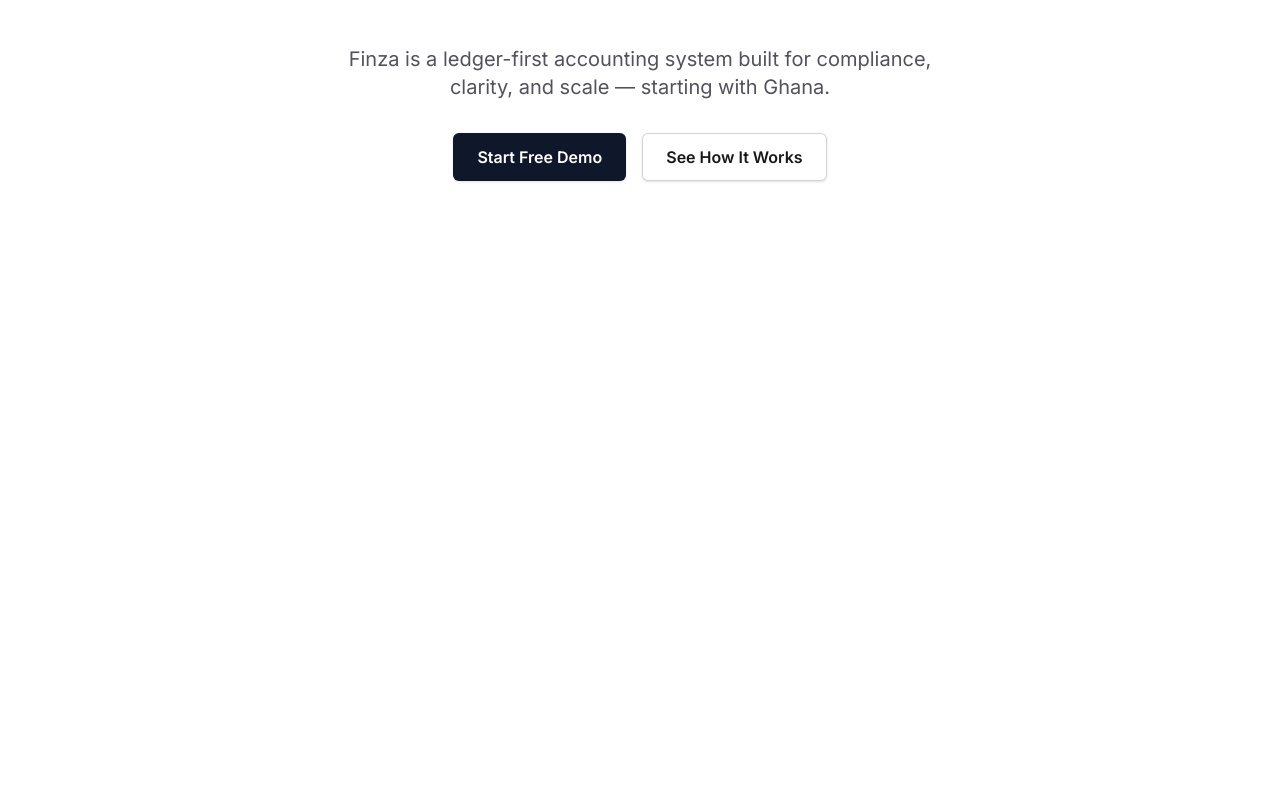
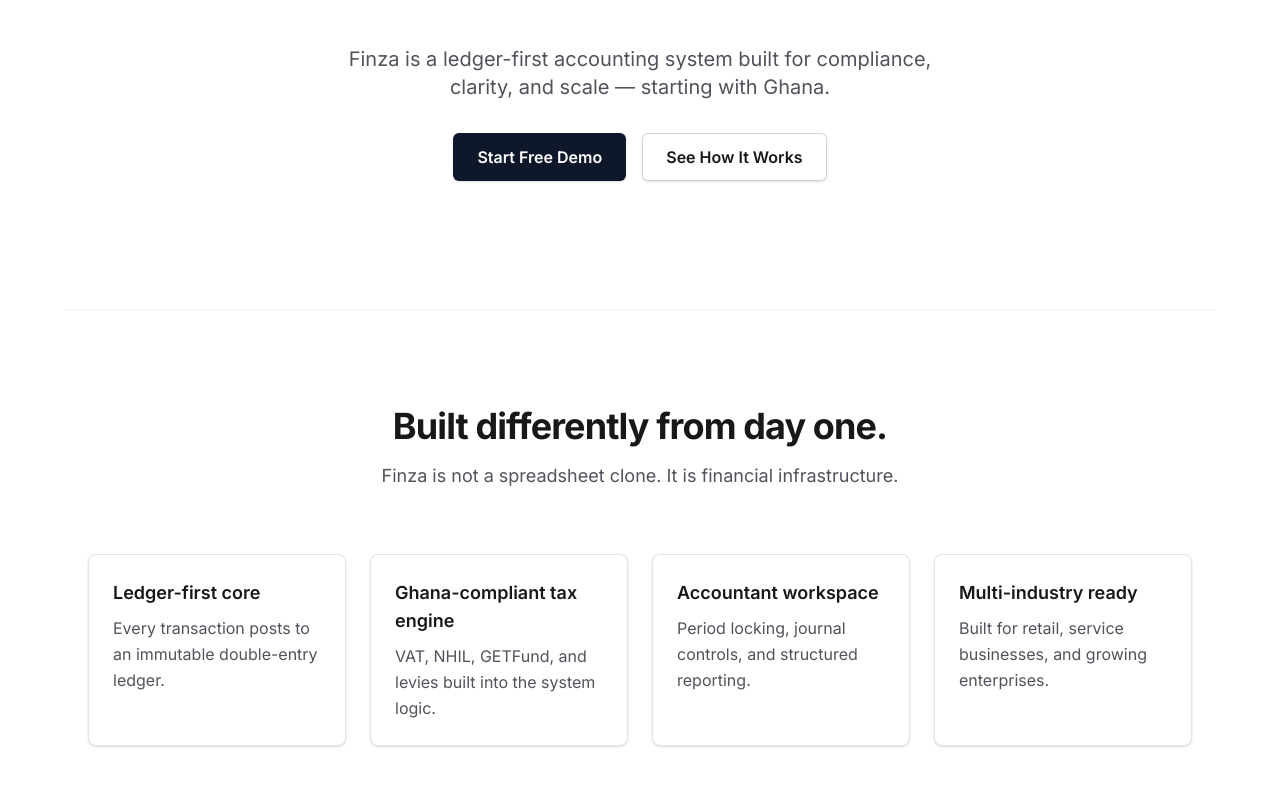
Before and after one commit to collinsadu0921-netizen/finzamarketing, a Next.js app: page / in a window 1280 px wide. Shown: the part 413-1198 px from the top of the page. Before the commit the page ends 800 px from the top, so only its background shows below. Built offline with nearby package versions, Linux system fonts and the light colour scheme.

Commit message:
Update page.tsx

```diff
--- a/src/app/page.tsx
+++ b/src/app/page.tsx
@@ -2,10 +2,31 @@
 import { Container } from "@/components/container";
 
 export default function Home() {
+  const features = [
+    {
+      title: "Ledger-first core",
+      description: "Every transaction posts to an immutable double-entry ledger.",
+    },
+    {
+      title: "Ghana-compliant tax engine",
+      description: "VAT, NHIL, GETFund, and levies built into the system logic.",
+    },
+    {
+      title: "Accountant workspace",
+      description: "Period locking, journal controls, and structured reporting.",
+    },
+    {
+      title: "Multi-industry ready",
+      description: "Built for retail, service businesses, and growing enterprises.",
+    },
+  ];
+
   return (
-    <main className="flex flex-col items-center text-center">
-      <div className="py-32 w-full">
-        <div className="mx-auto max-w-[800px] space-y-8">
+    <main className="flex flex-col">
+      {/* Hero Section */}
+      <section className="py-32 w-full">
+        <Container>
+          <div className="mx-auto max-w-[800px] space-y-8 text-center flex flex-col items-center">
             <h1 className="text-4xl font-bold tracking-tight text-zinc-900 sm:text-6xl leading-tight">
               Modern accounting infrastructure for serious African businesses.
             </h1>
@@ -27,7 +48,38 @@
               </Link>
             </div>
           </div>
+        </Container>
+      </section>
+
+      {/* Why Finza Section */}
+      <section className="py-24 bg-white border-t border-zinc-100">
+        <Container>
+          <div className="text-center max-w-2xl mx-auto mb-16 space-y-4">
+            <h2 className="text-3xl font-bold tracking-tight text-zinc-900 sm:text-4xl">
+              Built differently from day one.
+            </h2>
+            <p className="text-lg text-zinc-600">
+              Finza is not a spreadsheet clone. It is financial infrastructure.
+            </p>
           </div>
+
+          <div className="grid grid-cols-1 md:grid-cols-2 lg:grid-cols-4 gap-6">
+            {features.map((feature) => (
+              <div
+                key={feature.title}
+                className="flex flex-col p-6 rounded-lg border border-zinc-200 bg-white shadow-sm"
+              >
+                <h3 className="text-lg font-semibold text-zinc-900 mb-2">
+                  {feature.title}
+                </h3>
+                <p className="text-base text-zinc-600 leading-relaxed">
+                  {feature.description}
+                </p>
+              </div>
+            ))}
+          </div>
+        </Container>
+      </section>
     </main>
   );
 }
```
Lines whose indentation alone changed are shown as unchanged.
